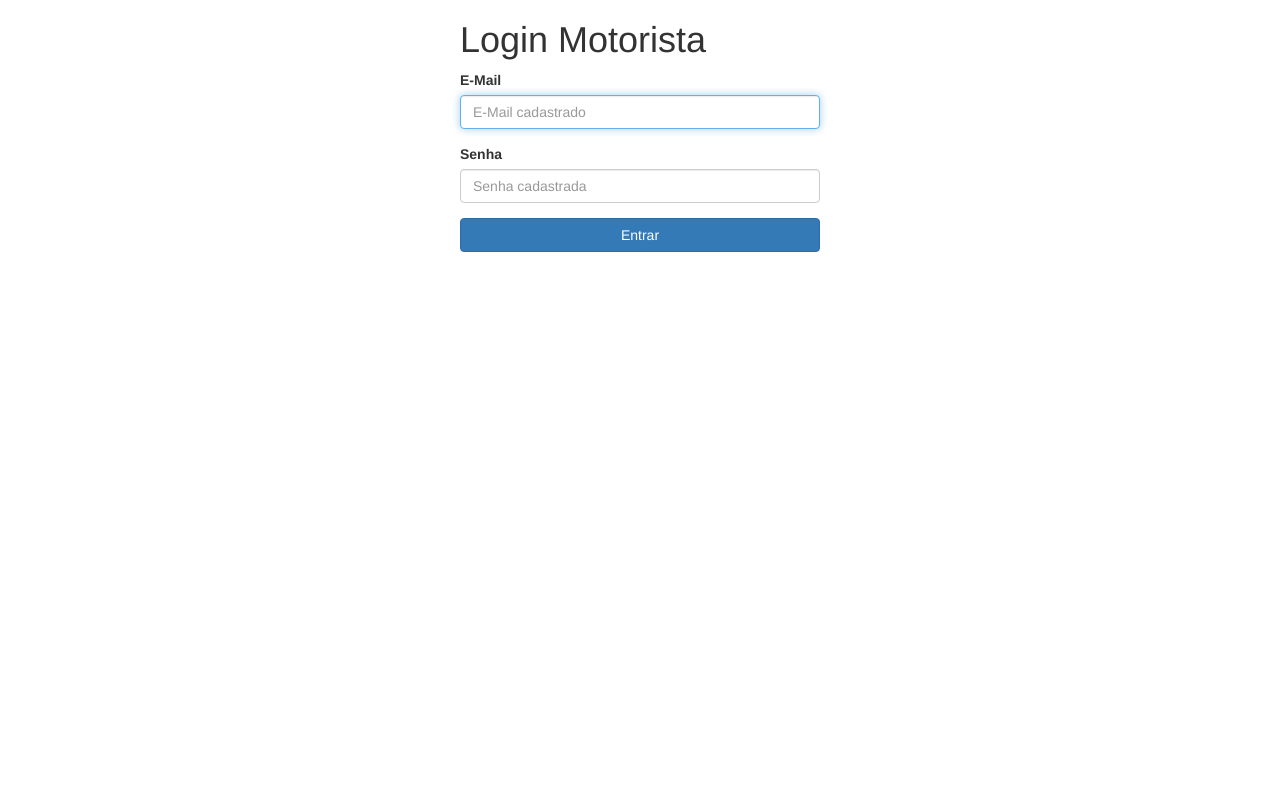
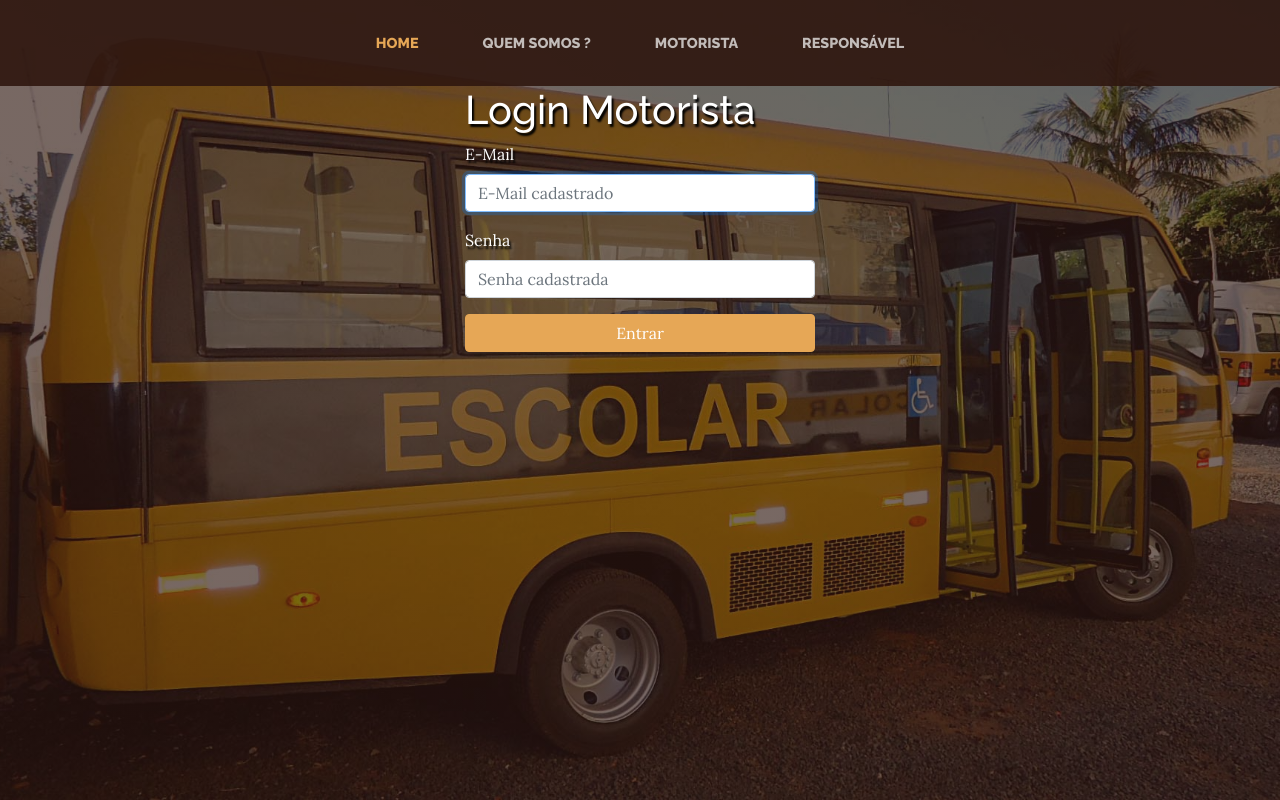
Before and after one commit to rickardohenrike/MinhaConducaoFuncional, a plain HTML site: page loginmotorista.html in a window 1280 px wide. Drawn offline with nearby package versions, Linux system fonts and the light colour scheme.

Commit message:
Atualização das telas de login, alteraçao na tela do responsável, alteração na tela do motorista

```diff
--- a/loginmotorista.html
+++ b/loginmotorista.html
@@ -1,23 +1,69 @@
 <!DOCTYPE html>
 <html lang="pt-br">
+
   <head>
+
+    <style>
+    .tex{
+      color : white;
+      text-shadow: #000 2px 3px 2px;
+    }
+    </style>
     <meta charset="utf-8">
-    <meta http-equiv="X-UA-Compatible" content="IE=edge">
-    <meta name="viewport" content="width=device-width, initial-scale=1">
+    <meta name="viewport" content="width=device-width, initial-scale=1, shrink-to-fit=no">
+    <meta name="description" content="">
+    <meta name="author" content="">
 
-    <title>Minha Condução</title>
+    <title>Minha Condução - Home</title>
 
-    <link href="https://maxcdn.bootstrapcdn.com/bootstrap/3.3.7/css/bootstrap.min.css" rel="stylesheet">
+    <!-- Bootstrap core CSS -->
+    <link href="vendor/bootstrap/css/bootstrap.min.css" rel="stylesheet">
 
+    <!-- Custom fonts for this template -->
+    <link href="https://fonts.googleapis.com/css?family=Raleway:100,100i,200,200i,300,300i,400,400i,500,500i,600,600i,700,700i,800,800i,900,900i" rel="stylesheet">
+    <link href="https://fonts.googleapis.com/css?family=Lora:400,400i,700,700i" rel="stylesheet">
+
+    <!-- Custom styles for this template -->
+    <link href="css/business-casual.min.css" rel="stylesheet">
     <script src="https://ajax.googleapis.com/ajax/libs/jquery/1.12.4/jquery.min.js"></script>
     <script src="https://maxcdn.bootstrapcdn.com/bootstrap/3.3.7/js/bootstrap.min.js"></script>
     <script src="https://www.gstatic.com/firebasejs/4.12.1/firebase.js"></script>
 
     <script src="js/app.js"></script>
     <script src="js/contatos.js"></script>
+  </head>
 
-  </head>
   <body>
+
+
+
+    <!-- Navigation -->
+    <nav class="navbar navbar-expand-lg navbar-dark py-lg-4" id="mainNav">
+        <div class="container">
+            <a class="navbar-brand text-uppercase text-expanded font-weight-bold d-lg-none" href="#">´Quem somos ?</a>
+            <button class="navbar-toggler" type="button" data-toggle="collapse" data-target="#navbarResponsive" aria-controls="navbarResponsive" aria-expanded="false" aria-label="Toggle navigation">
+            <span class="navbar-toggler-icon"></span>
+            </button>
+            <div class="collapse navbar-collapse" id="navbarResponsive">
+            <ul class="navbar-nav mx-auto">
+                <li class="nav-item active px-lg-4">
+                <a class="nav-link text-uppercase text-expanded" href="index.html">Home
+                    <span class="sr-only">(current)</span>
+                </a>
+                </li>
+                <li class="nav-item px-lg-4">
+                <a class="nav-link text-uppercase text-expanded" href="about.html">Quem somos ?</a>
+                </li>
+                <li class="nav-item px-lg-4">
+                <a class="nav-link text-uppercase text-expanded" href="loginmotorista.html"> Motorista </a>
+                <li class="nav-item px-lg-4">
+                <a class="nav-link text-uppercase text-expanded" href="loginresponsavel.html">Responsável</a>
+                </li>
+            </ul>
+            </div>
+        </div>
+    </nav>
+
 
     <div class="container">
 
@@ -27,17 +73,17 @@
 
         <div class="col-md-4">
 
-          <h1>Login Motorista</h1>
+          <h1 class="tex">Login Motorista</h1>
 
           <form id="formLogin">
 
             <div class="form-group">
-              <label for="email">E-Mail</label>
+              <label class="tex" for="email">E-Mail</label>
               <input autofocus type="email" id="email" class="form-control" placeholder="E-Mail cadastrado" required>
             </div>
 
             <div class="form-group">
-              <label for="senha">Senha</label>
+              <label class="tex"for="senha">Senha</label>
               <input type="password" id="senha" class="form-control" placeholder="Senha cadastrada" required>
             </div>
 
```
Also changed, not shown: inc/navbar.html (+1 -1 lines), localizacao.html (+26 -5 lines), loginresponsavel.html (+58 -8 lines).
